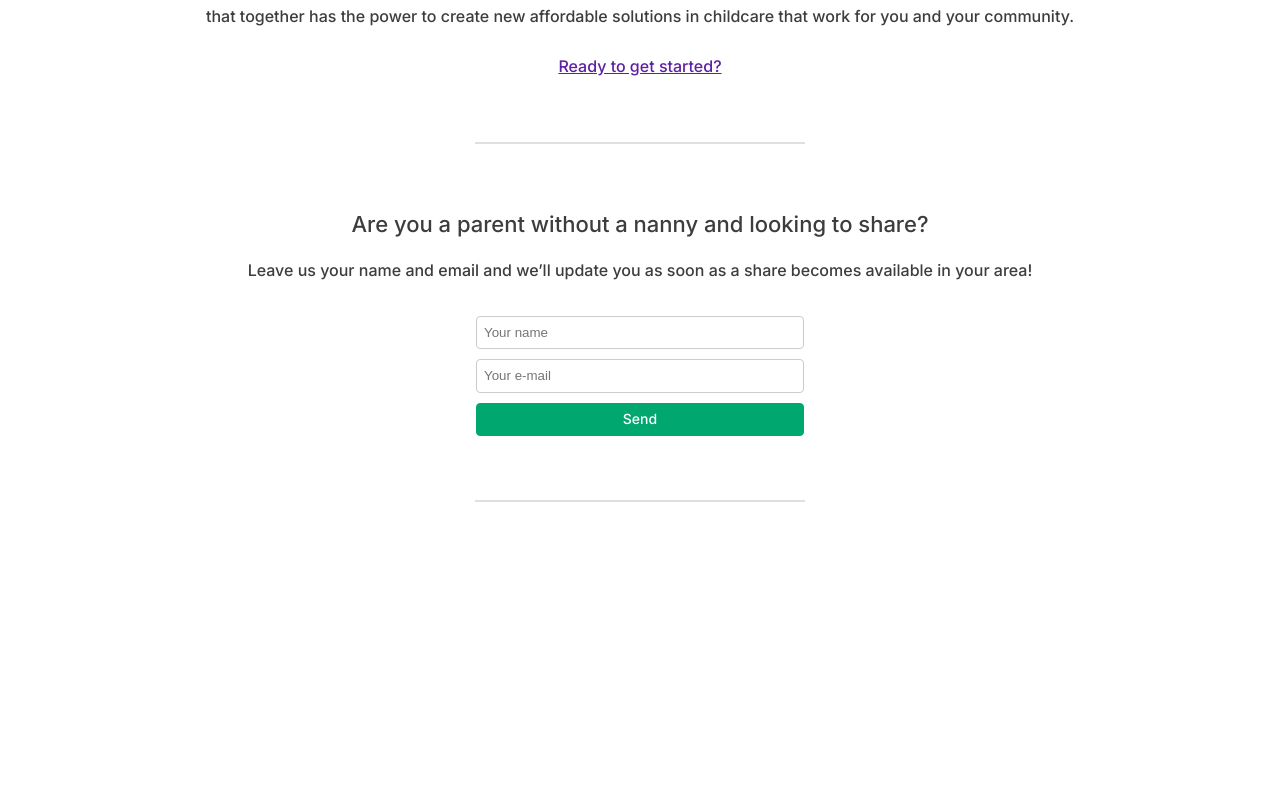
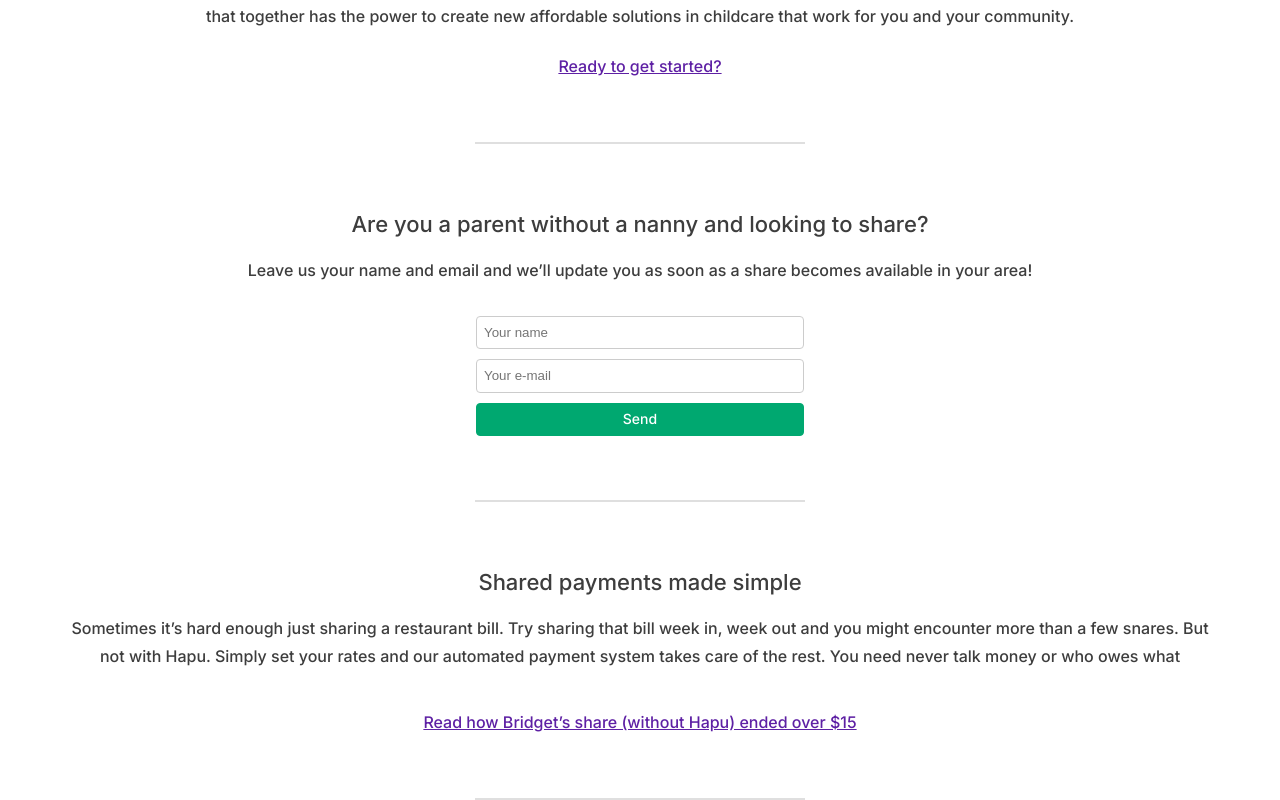
Before and after one commit to Doug-Fernando/Hapu-Clone, a React (Create React App) app: page / in a window 1280 px wide. Shown: the part 1168-1968 px from the top of the page. Before the commit the page ends 1670 px from the top, so only its background shows below. Built offline with nearby package versions, Linux system fonts and the light colour scheme.

Commit message:
Fix container for SharedPaymentSection

```diff
--- a/src/Pages/Home/index.js
+++ b/src/Pages/Home/index.js
@@ -4,7 +4,7 @@ import Header from '../../components/Header';
 import FeatPerson from '../../components/FeatPersonSection';
 import AboutSection from '../../components/AboutSection';
 import RegisterEmailSection from '../../components/RegisterEmailSection';
-// import SharedPaymentSection from '../../components/SharedPaymentSection';
+import SharedPaymentSection from '../../components/SharedPaymentSection';
 // import FooterSection from '../../components/Footer';
 
 function index() {
@@ -14,8 +14,8 @@ function index() {
       <FeatPerson />
       <AboutSection />
       <RegisterEmailSection />
-      { /* <SharedPaymentSection />
-      <FooterSection /> */}
+      <SharedPaymentSection />
+      { /* <FooterSection /> */}
     </>
   );
 }
--- a/src/components/SharedPaymentSection/index.js
+++ b/src/components/SharedPaymentSection/index.js
@@ -1,10 +1,9 @@
 import React from 'react';
 
-import { Container, Phrase, Text, Divider } from './style';
+import { Container, Phrase, Text, PhraseTwo, Divider } from './style';
 
 function Index() {
   return (
-    <>
     <Container>
       <Phrase>
         Shared payments made simple
@@ -16,9 +15,11 @@ function Index() {
         and our automated payment system takes care of the rest.
         You need never talk money or who owes what
       </Text>
+      <PhraseTwo href="#">
+        Read how Bridget’s share (without Hapu) ended over $15
+      </PhraseTwo>
+      <Divider />
     </Container>
-      <Divider />
-    </>
   );
 }
 
--- a/src/components/SharedPaymentSection/style.js
+++ b/src/components/SharedPaymentSection/style.js
@@ -4,8 +4,9 @@ export const Container = styled.section`
   display: flex;
   flex-direction: column;
   width: 100%;
-  position: absolute;
-  bottom: -195%;
+  margin: 64px 0 0;
+  /* position: absolute; */
+  /* bottom: -195%; */
   align-items: center;
 `;
 
@@ -30,9 +31,22 @@ export const Text = styled.p`
   width: 90%;
 `;
 
+export const PhraseTwo = styled.a`
+  margin: 24px 25px 0;
+  font-family: Inter;
+  font-style: normal;
+  font-weight: 500;
+  font-size: 16px;
+  line-height: 24px;
+  text-align: center;
+  text-decoration-line: underline;
+  color: #5E20A4;
+`;
+
 export const Divider = styled.div`
-  position: absolute;
-  bottom: -200%;
+  /* position: absolute; */
+  /* bottom: -200%; */
+  margin: 64px 0 0;
   width: 328px;
   left: 38px;
   height: 0;
```
Lines whose indentation alone changed are shown as unchanged.
